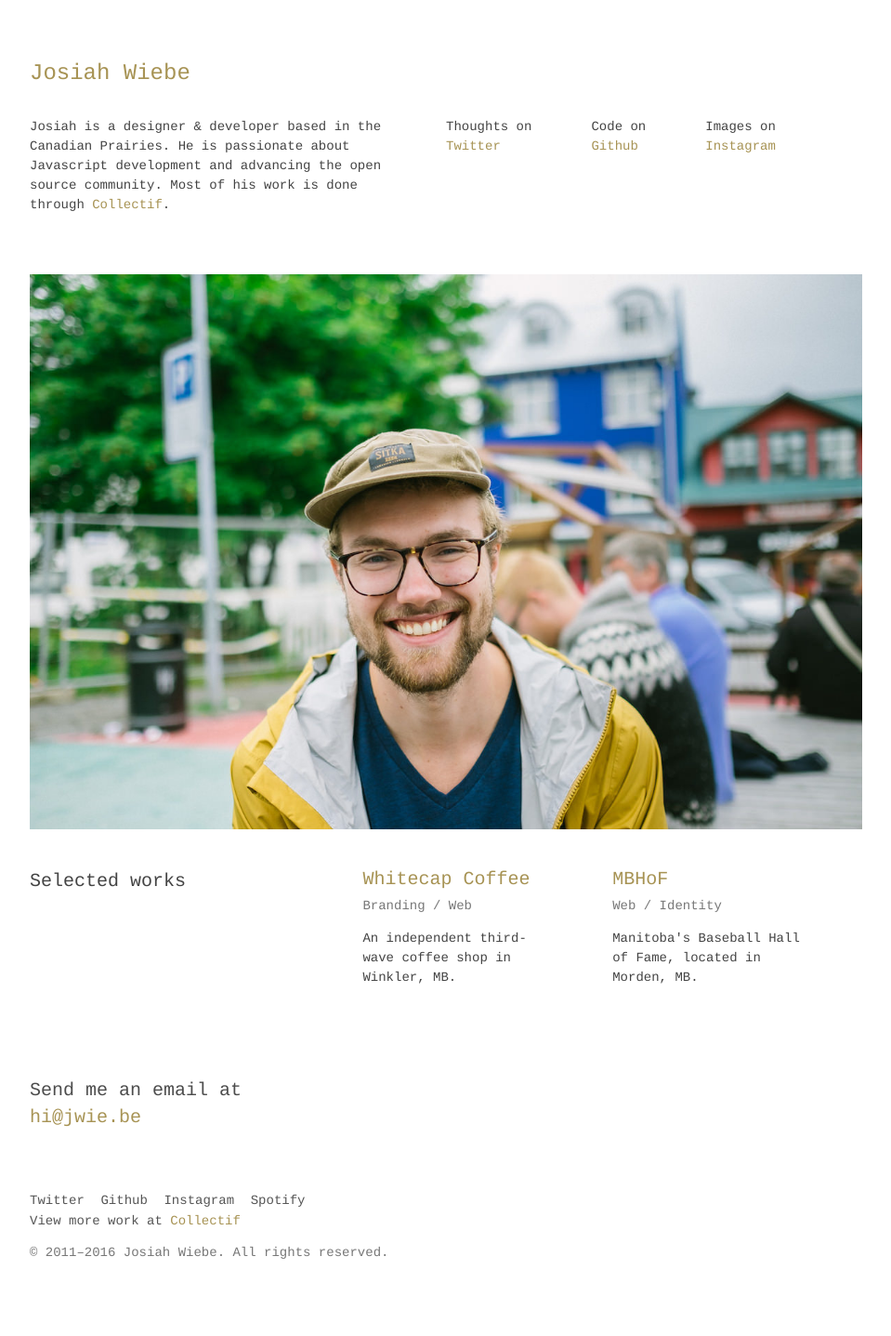
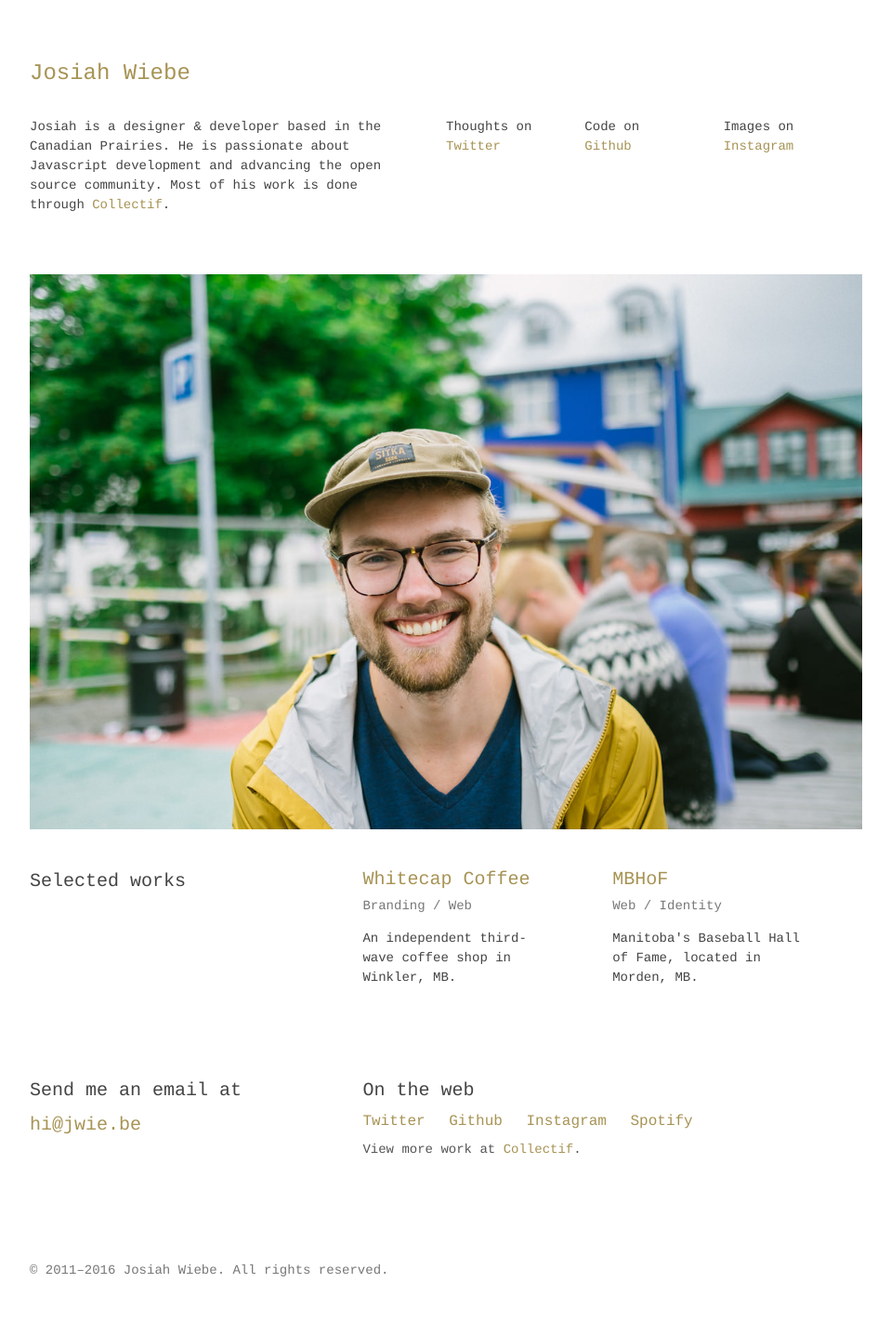
Before and after one commit to josiahwiebe/jwie.be-2023, a Jekyll site: the page built from index.html, in a window 1280 px wide. Shown: the whole page at 93% size, without its empty margins (160-1119 px from the left). Built offline with Jekyll 4.4.1, drawn with Linux system fonts in a browser that asks for light colours; nearby versions of some CDN libraries.

Commit message:
update some styling glitches

```diff
--- a/_includes/footer.html
+++ b/_includes/footer.html
@@ -1,6 +1,6 @@
-<footer class="cf w-100 pt5 black-70">
-  <!-- <a href="mailto:" class="link f5 f2-ns black-70 lh-solid">hi@jwie.be</a> -->
-  <span class="f4 db w-100 w-40-l mb4">Send me an email at
+<footer class="cf w-100 pt5">
+  <div class="fl-ns f4 w-100 w-40-l mb4">
+    <span class="db mb2">Send me an email at</span>
     <script type="text/javascript">
     //<![CDATA[
     <!--
@@ -21,14 +21,18 @@
     //-->
     //]]>
     </script>
-  </span>
+  </div>
 
-  <div class="mt5">
-    <a href="https://twitter.com/{{site.twitter_username}}" target="_blank" title="Follow me on Twitter" class="f6 dib pr2 mid-gray dim">Twitter</a>
-    <a href="https://github.com/{{site.github_username}}" target="_blank" title="Check out my code on Github" class="f6 dib pr2 mid-gray dim">Github</a>
-    <a href="https://instagram.com/{{site.instagram_username}}" target="_blank" title="Follow me on Instagram" class="f6 dib pr2 mid-gray dim">Instagram</a>
-    <a href="https://open.spotify.com/user/{{site.spotify_username}}" target="_blank" title="Spotify" class="f6 dib pr2 mid-gray dim">Spotify</a>
-    <span class="f6 db mid-gray">View more work at <a href="http://collectif.co" target="_blank" title="Collectif" class="dim">Collectif</a></span>
+  <div class="fl-ns f5 w-100 w-60-l mb4">
+    <span class="f4 db mb2">On the web</span>
+    <a href="https://twitter.com/{{site.twitter_username}}" target="_blank" title="Follow me on Twitter" class="dib mr3">Twitter</a>
+    <a href="https://github.com/{{site.github_username}}" target="_blank" title="Check out my code on Github" class="dib mr3">Github</a>
+    <a href="https://instagram.com/{{site.instagram_username}}" target="_blank" title="Follow me on Instagram" class="dib mr3">Instagram</a>
+    <a href="https://open.spotify.com/user/{{site.spotify_username}}" target="_blank" title="Spotify" class="dib mr3">Spotify</a>
+    <span class="f6 db mt2 mid-gray">View more work at <a href="http://collectif.co" target="_blank" title="Collectif">Collectif</a>.</span>
   </div>
-  <p class="f6 db lh-solid gray mt3">&copy; 2011–{{ site.time | date: '%Y' }} {{ site.title }}. All rights reserved.</p>
+
+  <div class="fl-ns db w-100 mt5 cf">
+    <p class="f6 db lh-solid gray mt3">&copy; 2011–{{ site.time | date: '%Y' }} {{ site.title }}. All rights reserved.</p>
+  </div>
 </footer>
--- a/_includes/header.html
+++ b/_includes/header.html
@@ -1,29 +1,31 @@
 <header class="cf w-100">
-  <div class="fr w-100">
+  <div class="fr w-100 mt3 mt0-ns">
     <h1 class="f4 f3-l lh-title mt0 mb4">
       <a href="/">{{site.title}}</a>
     </h1>
   </div>
   <div class="f6 lh-copy fl w-100 mb4">
-    <div class="fl-ns w-100 w-50-l pr3-m pr5-l mb4">
+    <div class="fl-ns dib w-100 w-50-l pr3-m pr5-l mb4">
       <p>
         Josiah is a designer &amp; developer based in the Canadian Prairies. He is passionate about Javascript development and advancing the open source community. Most of his work is done through <a href="https://collectif.co" target="_blank">Collectif</a>.
       </p>
     </div>
-    <div class="fl-ns w-33-m w-15-l pr3-m pr5-l">
+    <div class="fl-ns dib w-100 w-50-l pr3-m pr4-1 mb2">
+      <div class="fl w-50 w-third-ns pr2-m pr3-l">
         <p>
           <span class="db">Thoughts on</span> <a href="https://twitter.com/{{site.twitter_username}}" target="_blank">Twitter</a>
         </p>
       </div>
-    <div class="fl-ns w-33-m w-15-l pr3-m pr5-l">
+      <div class="fl w-50 w-third-ns pr2-m pr3-l">
         <p>
           <span class="db">Code on</span> <a href="https://github.com/{{site.github_username}}" target="_blank">Github</a>
         </p>
       </div>
-    <div class="fl-ns w-33-m w-15-l pr3-m pr5-l">
+      <div class="fl w-50 w-third-ns pr2-m pr3-l mt2 mt0-ns">
         <p>
           <span class="db">Images on</span> <a href="https://instagram.com/{{site.instagram_username}}" target="_blank">Instagram</a>
         </p>
       </div>
     </div>
+  </div>
 </header>
--- a/index.html
+++ b/index.html
@@ -9,7 +9,7 @@ layout: default
     <h2 class="f4 fl-ns w-100 w-40-l pr3-m pr5-l mb4">
         Selected works
     </h2>
-    <div class="fl-ns w-100-m w-30-l pr3-m pr5-l mb4-m">
+    <div class="fl-ns w-100-m w-30-l pr3-m pr5-l mb4 mb0-l">
       <p>
         <span class="db f4 lh-title mb2"><a href="https://drinkwhitecap.com" target="_blank">Whitecap Coffee</a></span>
         <span class="db f6 lh-title gray mb3">Branding / Web</span>
@@ -18,7 +18,7 @@ layout: default
     </div>
     <div class="fl-ns w-100-m w-30-l pr3-m pr5-l">
       <p>
-        <span class="db f4 lh-title mb2"><a href="https://drinkwhitecap.com" target="_blank">MBHoF</a></span>
+        <span class="db f4 lh-title mb2"><a href="http://mbhof.ca" target="_blank">MBHoF</a></span>
         <span class="db f6 lh-title gray mb3">Web / Identity</span>
         Manitoba's Baseball Hall of Fame, located in Morden, MB.
       </p>
```
Also changed, not shown: _src/scss/partials/_typography.scss (+14 -0 lines), dist/css/style.css (+1 -1 lines). Lines whose indentation alone changed are shown as unchanged.
